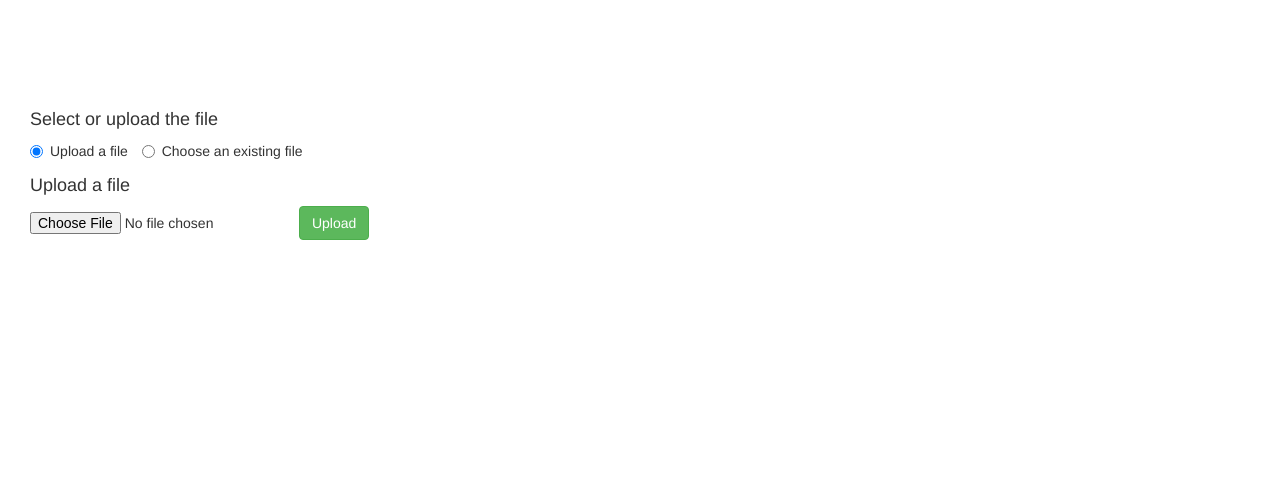
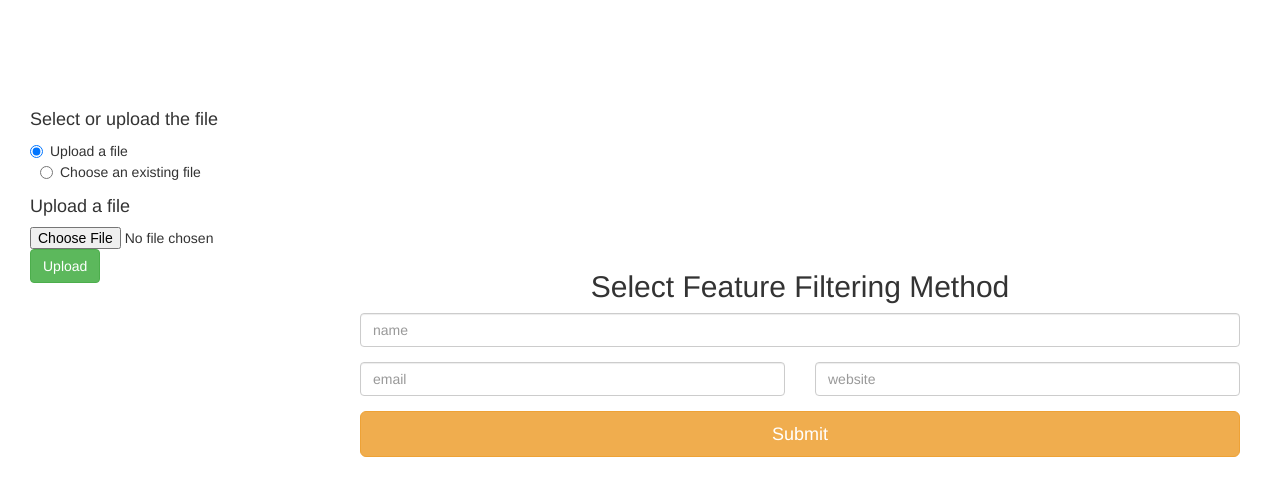
Before and after one commit to Backslash1/feature-selection, a FastAPI app: page / in a window 1280 px wide. Shown: the top 496 px of the page. Run offline with FastAPI, Linux system fonts and the light colour scheme; some libraries are stand-ins or nearby versions.

Commit message:
Add files via upload
Added functionality to scale with window size changes

```diff
--- a/templates/index.html
+++ b/templates/index.html
@@ -12,19 +12,18 @@
 
     <style>
         #feature_selector {
-            display: block;
             padding: 10px;
             margin-top: 100px;
             border-color: red;
-            display: none;
+            /* display: none; */
         }
     </style>
 </head>
 <body>
     <div style ="margin-top: 100px;">
-        <div class="container col-xs-3">
+        <div class="container col-xl-3 col-sm-12 col-md-12 col-lg-3">
             <div class="sidenav">
-                <div class="container col-xs-15">
+                <div class="container col-xs-12">
                     <h4>Select or upload the file</h4>
                     <!-- For choosing file uploading or selecting option -->
                     <form>
@@ -62,14 +61,35 @@
                 </div>
             </div>
         </div>
-        <div class="container  col-xs-6" style="margin-left: 50px">
+        <div class="container col-xl-9 col-sm-12 col-md-12 col-lg-9 col-xs-12">
             <p id="df_before_processing" style="margin-top:20px; margin-bottom:20px;"></p>
             <div id="table_container" style="overflow-x:auto;">
                 <table class = "table table-striped table-bordered table-sm" border = 1 id ="df_before_processing_table"></table>
             </div>
-            <div id = "feature_selector">
-                <h2>Select Feature Filtering Method</h2>
-            </div>
+            <!-- style is done above for this div -->
+                <div id = "feature_selector">
+                    <div class="col-lg-12 col-sm-12 col-xl-12 text-center">
+                        <h2>Select Feature Filtering Method</h2>
+                    </div>
+                    <form class="col-xs-12 col-sm-12 col-lg-12 form-horizontal">
+                        <!-- Option Selector for various feature selection methods -->
+                        <div class="row form-group ">
+                            <div class="col-xs-12 col-sm-12 col-md-12 col-lg-12">
+                            <input class="form-control" type="text" placeholder="name">
+                            </div>
+                        </div>
+                        <div class="row form-group">
+                            <div class="col-xs-12 col-sm-12 col-md-6 col-lg-6">
+                            <input class="form-control" type="text" placeholder="email">
+                            </div>
+                            <div class="col-xs-12 col-sm-12 col-md-6 col-lg-6">
+                            <input class="form-control" type="text" placeholder="website">
+                            </div>
+                        </div>
+                        <button type="submit" class="btn btn-warning btn-lg pull-right col-sm-12 col-xs-6">Submit</button>
+                    </form>
+                </div>
+
             <div id = "plot_container" style="display: none; margin-top: 100px;">
                 <h2>PLOT</h2>
                 <div id = "plot_div">
@@ -288,7 +308,6 @@
         // creating a selecting option element
         var prev_fil_sel = document.getElementById("filtering-selector")
         if(prev_fil_sel) prev_fil_sel.remove()
-
         var sel = document.createElement('select'); //select type of element
         sel.setAttribute("class" , "filtering-selector")
         sel.setAttribute("id" , "filtering-selector")
```
